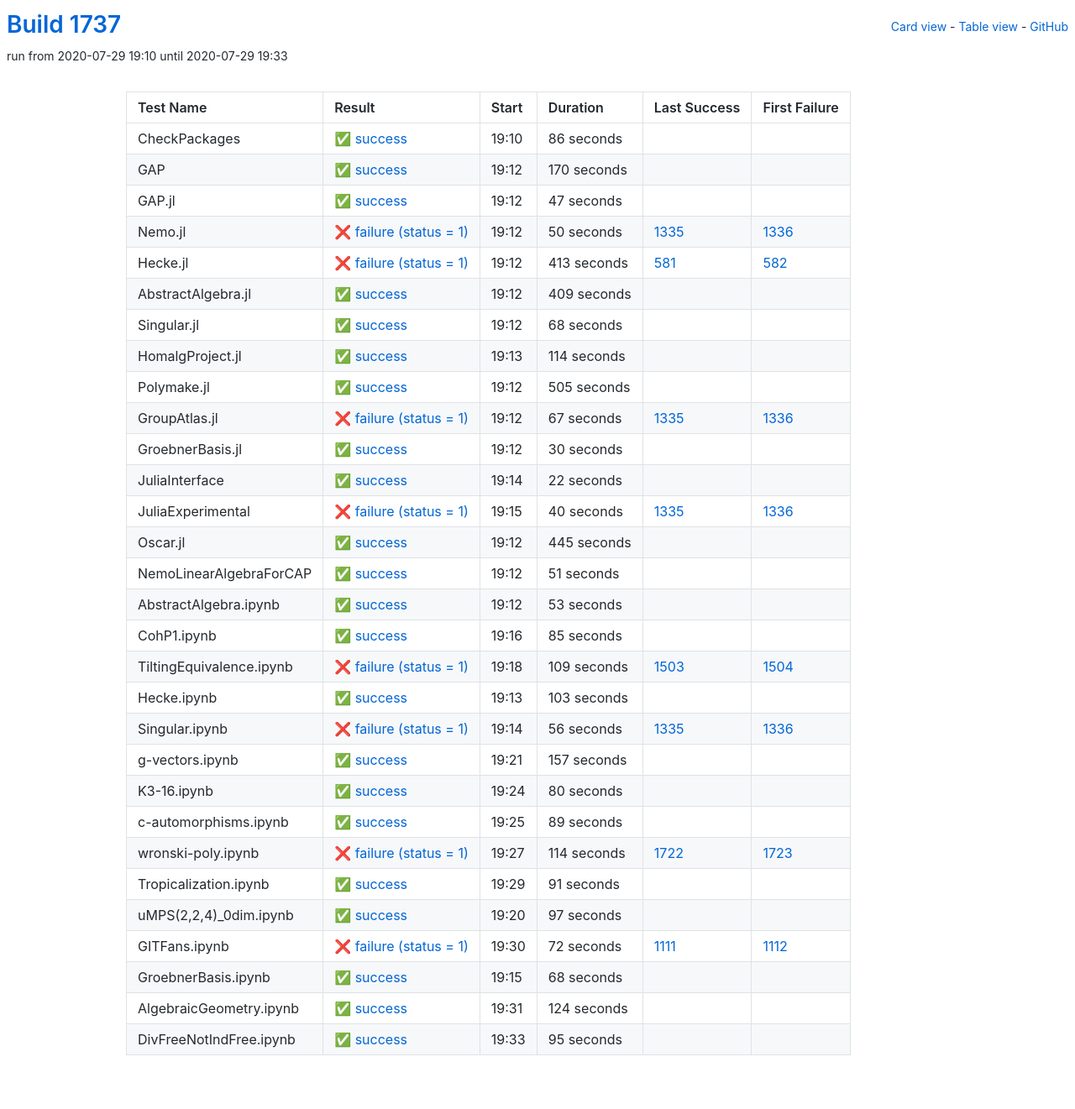
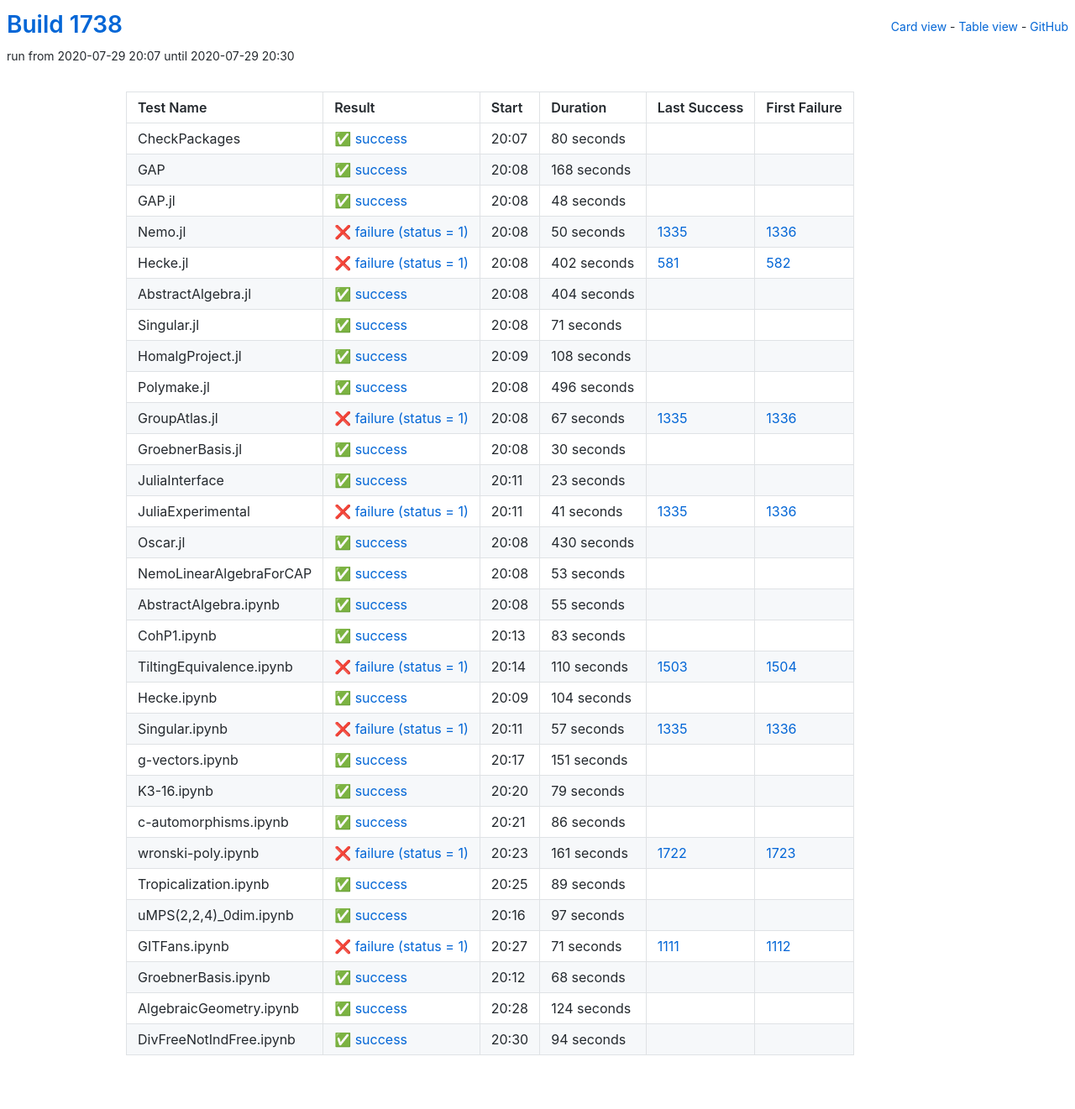
Before and after one commit to oscar-system/oscar-ci-status-1.4, a Jekyll site: the page built from table.html, in a window 1280 px wide. Shown: the whole page at 84% size. Built offline with Jekyll 4.4.1, drawn with Linux system fonts in a browser that asks for light colours.

Commit message:
Build #1738

```diff
--- a/_data/ci.yml
+++ b/_data/ci.yml
@@ -1,6 +1,6 @@
 ---
-build: 1737
-build_url: https://oscarci.mathematik.uni-kl.de/job/oscar-julia-1.4/1737/
+build: 1738
+build_url: https://oscarci.mathematik.uni-kl.de/job/oscar-julia-1.4/1738/
 job: oscar-julia-1.4
 organization: oscar-system
 repo: oscar-ci-status-1.4
@@ -8,44 +8,44 @@ repourl: https://github.com/oscar-system/oscar-ci-status-1.4
 tests:
 - name: CheckPackages
   id: checkpackages
-  log: https://oscarci.mathematik.uni-kl.de/job/oscar-julia-1.4/1737/artifact/logs/build-1737/CheckPackages.log
-  start: 2020-07-29 19:10
+  log: https://oscarci.mathematik.uni-kl.de/job/oscar-julia-1.4/1738/artifact/logs/build-1738/CheckPackages.log
+  start: 2020-07-29 20:07
   success: true
   exitcode: 0
   status: success
-  duration: 86
+  duration: 80
   last_success: false
   last_success_url:
   first_failure: false
   first_failure_url:
 - name: GAP
   id: gap
-  log: https://oscarci.mathematik.uni-kl.de/job/oscar-julia-1.4/1737/artifact/logs/build-1737/GAP.log
-  start: 2020-07-29 19:12
+  log: https://oscarci.mathematik.uni-kl.de/job/oscar-julia-1.4/1738/artifact/logs/build-1738/GAP.log
+  start: 2020-07-29 20:08
   success: true
   exitcode: 0
   status: success
-  duration: 170
+  duration: 168
   last_success: false
   last_success_url:
   first_failure: false
   first_failure_url:
 - name: GAP.jl
   id: gap-jl
-  log: https://oscarci.mathematik.uni-kl.de/job/oscar-julia-1.4/1737/artifact/logs/build-1737/GAP.jl.log
-  start: 2020-07-29 19:12
+  log: https://oscarci.mathematik.uni-kl.de/job/oscar-julia-1.4/1738/artifact/logs/build-1738/GAP.jl.log
+  start: 2020-07-29 20:08
   success: true
   exitcode: 0
   status: success
-  duration: 47
+  duration: 48
   last_success: false
   last_success_url:
   first_failure: false
   first_failure_url:
 - name: Nemo.jl
   id: nemo-jl
-  log: https://oscarci.mathematik.uni-kl.de/job/oscar-julia-1.4/1737/artifact/logs/build-1737/Nemo.jl.log
-  start: 2020-07-29 19:12
+  log: https://oscarci.mathematik.uni-kl.de/job/oscar-julia-1.4/1738/artifact/logs/build-1738/Nemo.jl.log
+  start: 2020-07-29 20:08
   success: false
   exitcode: 1
   status: failure
@@ -56,68 +56,68 @@ tests:
   first_failure_url: https://oscarci.mathematik.uni-kl.de/job/oscar-julia-1.4/1336/
 - name: Hecke.jl
   id: hecke-jl
-  log: https://oscarci.mathematik.uni-kl.de/job/oscar-julia-1.4/1737/artifact/logs/build-1737/Hecke.jl.log
-  start: 2020-07-29 19:12
+  log: https://oscarci.mathematik.uni-kl.de/job/oscar-julia-1.4/1738/artifact/logs/build-1738/Hecke.jl.log
+  start: 2020-07-29 20:08
   success: false
   exitcode: 1
   status: failure
-  duration: 413
+  duration: 402
   last_success: 581
   last_success_url: https://oscarci.mathematik.uni-kl.de/job/oscar-julia-1.4/581/
   first_failure: 582
   first_failure_url: https://oscarci.mathematik.uni-kl.de/job/oscar-julia-1.4/582/
 - name: AbstractAlgebra.jl
   id: abstractalgebra-jl
-  log: https://oscarci.mathematik.uni-kl.de/job/oscar-julia-1.4/1737/artifact/logs/build-1737/AbstractAlgebra.jl.log
-  start: 2020-07-29 19:12
+  log: https://oscarci.mathematik.uni-kl.de/job/oscar-julia-1.4/1738/artifact/logs/build-1738/AbstractAlgebra.jl.log
+  start: 2020-07-29 20:08
   success: true
   exitcode: 0
   status: success
-  duration: 409
+  duration: 404
   last_success: false
   last_success_url:
   first_failure: false
   first_failure_url:
 - name: Singular.jl
   id: singular-jl
-  log: https://oscarci.mathematik.uni-kl.de/job/oscar-julia-1.4/1737/artifact/logs/build-1737/Singular.jl.log
-  start: 2020-07-29 19:12
+  log: https://oscarci.mathematik.uni-kl.de/job/oscar-julia-1.4/1738/artifact/logs/build-1738/Singular.jl.log
+  start: 2020-07-29 20:08
   success: true
   exitcode: 0
   status: success
-  duration: 68
+  duration: 71
   last_success: false
   last_success_url:
   first_failure: false
   first_failure_url:
 - name: HomalgProject.jl
   id: homalgproject-jl
-  log: https://oscarci.mathematik.uni-kl.de/job/oscar-julia-1.4/1737/artifact/logs/build-1737/HomalgProject.jl.log
-  start: 2020-07-29 19:13
+  log: https://oscarci.mathematik.uni-kl.de/job/oscar-julia-1.4/1738/artifact/logs/build-1738/HomalgProject.jl.log
+  start: 2020-07-29 20:09
   success: true
   exitcode: 0
   status: success
-  duration: 114
+  duration: 108
   last_success: false
   last_success_url:
   first_failure: false
   first_failure_url:
 - name: Polymake.jl
   id: polymake-jl
-  log: https://oscarci.mathematik.uni-kl.de/job/oscar-julia-1.4/1737/artifact/logs/build-1737/Polymake.jl.log
-  start: 2020-07-29 19:12
+  log: https://oscarci.mathematik.uni-kl.de/job/oscar-julia-1.4/1738/artifact/logs/build-1738/Polymake.jl.log
+  start: 2020-07-29 20:08
   success: true
   exitcode: 0
   status: success
-  duration: 505
+  duration: 496
   last_success: false
   last_success_url:
   first_failure: false
   first_failure_url:
 - name: GroupAtlas.jl
   id: groupatlas-jl
-  log: https://oscarci.mathematik.uni-kl.de/job/oscar-julia-1.4/1737/artifact/logs/build-1737/GroupAtlas.jl.log
-  start: 2020-07-29 19:12
+  log: https://oscarci.mathematik.uni-kl.de/job/oscar-julia-1.4/1738/artifact/logs/build-1738/GroupAtlas.jl.log
+  start: 2020-07-29 20:08
   success: false
   exitcode: 1
   status: failure
@@ -128,8 +128,8 @@ tests:
   first_failure_url: https://oscarci.mathematik.uni-kl.de/job/oscar-julia-1.4/1336/
 - name: GroebnerBasis.jl
   id: groebnerbasis-jl
-  log: https://oscarci.mathematik.uni-kl.de/job/oscar-julia-1.4/1737/artifact/logs/build-1737/GroebnerBasis.jl.log
-  start: 2020-07-29 19:12
+  log: https://oscarci.mathematik.uni-kl.de/job/oscar-julia-1.4/1738/artifact/logs/build-1738/GroebnerBasis.jl.log
+  start: 2020-07-29 20:08
   success: true
   exitcode: 0
   status: success
@@ -140,56 +140,44 @@ tests:
   first_failure_url:
 - name: JuliaInterface
   id: juliainterface
-  log: https://oscarci.mathematik.uni-kl.de/job/oscar-julia-1.4/1737/artifact/logs/build-1737/JuliaInterface.log
-  start: 2020-07-29 19:14
+  log: https://oscarci.mathematik.uni-kl.de/job/oscar-julia-1.4/1738/artifact/logs/build-1738/JuliaInterface.log
+  start: 2020-07-29 20:11
   success: true
   exitcode: 0
   status: success
-  duration: 22
+  duration: 23
   last_success: false
   last_success_url:
   first_failure: false
   first_failure_url:
 - name: JuliaExperimental
   id: juliaexperimental
-  log: https://oscarci.mathematik.uni-kl.de/job/oscar-julia-1.4/1737/artifact/logs/build-1737/JuliaExperimental.log
-  start: 2020-07-29 19:15
+  log: https://oscarci.mathematik.uni-kl.de/job/oscar-julia-1.4/1738/artifact/logs/build-1738/JuliaExperimental.log
+  start: 2020-07-29 20:11
   success: false
   exitcode: 1
   status: failure
-  duration: 40
+  duration: 41
   last_success: 1335
   last_success_url: https://oscarci.mathematik.uni-kl.de/job/oscar-julia-1.4/1335/
   first_failure: 1336
   first_failure_url: https://oscarci.mathematik.uni-kl.de/job/oscar-julia-1.4/1336/
 - name: Oscar.jl
   id: oscar-jl
-  log: https://oscarci.mathematik.uni-kl.de/job/oscar-julia-1.4/1737/artifact/logs/build-1737/Oscar.jl.log
-  start: 2020-07-29 19:12
+  log: https://oscarci.mathematik.uni-kl.de/job/oscar-julia-1.4/1738/artifact/logs/build-1738/Oscar.jl.log
+  start: 2020-07-29 20:08
   success: true
   exitcode: 0
   status: success
-  duration: 445
+  duration: 430
   last_success: false
   last_success_url:
   first_failure: false
   first_failure_url:
 - name: NemoLinearAlgebraForCAP
   id: nemolinearalgebraforcap
-  log: https://oscarci.mathematik.uni-kl.de/job/oscar-julia-1.4/1737/artifact/logs/build-1737/NemoLinearAlgebraForCAP.log
-  start: 2020-07-29 19:12
-  success: true
-  exitcode: 0
-  status: success
-  duration: 51
-  last_success: false
-  last_success_url:
-  first_failure: false
-  first_failure_url:
-- name: AbstractAlgebra.ipynb
-  id: abstractalgebra-ipynb
-  log: https://oscarci.mathematik.uni-kl.de/job/oscar-julia-1.4/1737/artifact/logs/build-1737/AbstractAlgebra.ipynb.log
-  start: 2020-07-29 19:12
+  log: https://oscarci.mathematik.uni-kl.de/job/oscar-julia-1.4/1738/artifact/logs/build-1738/NemoLinearAlgebraForCAP.log
+  start: 2020-07-29 20:08
   success: true
   exitcode: 0
   status: success
@@ -198,82 +186,118 @@ tests:
   last_success_url:
   first_failure: false
   first_failure_url:
-- name: CohP1.ipynb
-  id: cohp1-ipynb
-  log: https://oscarci.mathematik.uni-kl.de/job/oscar-julia-1.4/1737/artifact/logs/build-1737/CohP1.ipynb.log
-  start: 2020-07-29 19:16
+- name: AbstractAlgebra.ipynb
+  id: abstractalgebra-ipynb
+  log: https://oscarci.mathematik.uni-kl.de/job/oscar-julia-1.4/1738/artifact/logs/build-1738/AbstractAlgebra.ipynb.log
+  start: 2020-07-29 20:08
   success: true
   exitcode: 0
   status: success
-  duration: 85
+  duration: 55
+  last_success: false
+  last_success_url:
+  first_failure: false
+  first_failure_url:
+- name: CohP1.ipynb
+  id: cohp1-ipynb
+  log: https://oscarci.mathematik.uni-kl.de/job/oscar-julia-1.4/1738/artifact/logs/build-1738/CohP1.ipynb.log
+  start: 2020-07-29 20:13
+  success: true
+  exitcode: 0
+  status: success
+  duration: 83
   last_success: false
   last_success_url:
   first_failure: false
   first_failure_url:
 - name: TiltingEquivalence.ipynb
   id: tiltingequivalence-ipynb
-  log: https://oscarci.mathematik.uni-kl.de/job/oscar-julia-1.4/1737/artifact/logs/build-1737/TiltingEquivalence.ipynb.log
-  start: 2020-07-29 19:18
+  log: https://oscarci.mathematik.uni-kl.de/job/oscar-julia-1.4/1738/artifact/logs/build-1738/TiltingEquivalence.ipynb.log
+  start: 2020-07-29 20:14
   success: false
   exitcode: 1
   status: failure
-  duration: 109
+  duration: 110
   last_success: 1503
   last_success_url: https://oscarci.mathematik.uni-kl.de/job/oscar-julia-1.4/1503/
   first_failure: 1504
   first_failure_url: https://oscarci.mathematik.uni-kl.de/job/oscar-julia-1.4/1504/
 - name: Hecke.ipynb
   id: hecke-ipynb
-  log: https://oscarci.mathematik.uni-kl.de/job/oscar-julia-1.4/1737/artifact/logs/build-1737/Hecke.ipynb.log
-  start: 2020-07-29 19:13
+  log: https://oscarci.mathematik.uni-kl.de/job/oscar-julia-1.4/1738/artifact/logs/build-1738/Hecke.ipynb.log
+  start: 2020-07-29 20:09
   success: true
   exitcode: 0
   status: success
-  duration: 103
+  duration: 104
   last_success: false
   last_success_url:
   first_failure: false
   first_failure_url:
 - name: Singular.ipynb
   id: singular-ipynb
-  log: https://oscarci.mathematik.uni-kl.de/job/oscar-julia-1.4/1737/artifact/logs/build-1737/Singular.ipynb.log
-  start: 2020-07-29 19:14
+  log: https://oscarci.mathematik.uni-kl.de/job/oscar-julia-1.4/1738/artifact/logs/build-1738/Singular.ipynb.log
+  start: 2020-07-29 20:11
   success: false
   exitcode: 1
   status: failure
-  duration: 56
+  duration: 57
   last_success: 1335
   last_success_url: https://oscarci.mathematik.uni-kl.de/job/oscar-julia-1.4/1335/
   first_failure: 1336
   first_failure_url: https://oscarci.mathematik.uni-kl.de/job/oscar-julia-1.4/1336/
 - name: g-vectors.ipynb
   id: g-vectors-ipynb
-  log: https://oscarci.mathematik.uni-kl.de/job/oscar-julia-1.4/1737/artifact/logs/build-1737/g-vectors.ipynb.log
-  start: 2020-07-29 19:21
+  log: https://oscarci.mathematik.uni-kl.de/job/oscar-julia-1.4/1738/artifact/logs/build-1738/g-vectors.ipynb.log
+  start: 2020-07-29 20:17
   success: true
   exitcode: 0
   status: success
-  duration: 157
+  duration: 151
   last_success: false
   last_success_url:
   first_failure: false
   first_failure_url:
 - name: K3-16.ipynb
   id: k3-16-ipynb
-  log: https://oscarci.mathematik.uni-kl.de/job/oscar-julia-1.4/1737/artifact/logs/build-1737/K3-16.ipynb.log
-  start: 2020-07-29 19:24
+  log: https://oscarci.mathematik.uni-kl.de/job/oscar-julia-1.4/1738/artifact/logs/build-1738/K3-16.ipynb.log
+  start: 2020-07-29 20:20
   success: true
   exitcode: 0
   status: success
-  duration: 80
+  duration: 79
   last_success: false
   last_success_url:
   first_failure: false
   first_failure_url:
 - name: c-automorphisms.ipynb
   id: c-automorphisms-ipynb
-  log: https://oscarci.mathematik.uni-kl.de/job/oscar-julia-1.4/1737/artifact/logs/build-1737/c-automorphisms.ipynb.log
-  start: 2020-07-29 19:25
+  log: https://oscarci.mathematik.uni-kl.de/job/oscar-julia-1.4/1738/artifact/logs/build-1738/c-automorphisms.ipynb.log
+  start: 2020-07-29 20:21
+  success: true
+  exitcode: 0
+  status: success
+  duration: 86
+  last_success: false
+  last_success_url:
+  first_failure: false
+  first_failure_url:
+- name: wronski-poly.ipynb
+  id: wronski-poly-ipynb
+  log: https://oscarci.mathematik.uni-kl.de/job/oscar-julia-1.4/1738/artifact/logs/build-1738/wronski-poly.ipynb.log
+  start: 2020-07-29 20:23
+  success: false
+  exitcode: 1
+  status: failure
+  duration: 161
+  last_success: 1722
+  last_success_url: https://oscarci.mathematik.uni-kl.de/job/oscar-julia-1.4/1722/
+  first_failure: 1723
+  first_failure_url: https://oscarci.mathematik.uni-kl.de/job/oscar-julia-1.4/1723/
+- name: Tropicalization.ipynb
+  id: tropicalization-ipynb
+  log: https://oscarci.mathematik.uni-kl.de/job/oscar-julia-1.4/1738/artifact/logs/build-1738/Tropicalization.ipynb.log
+  start: 2020-07-29 20:25
   success: true
   exitcode: 0
   status: success
@@ -282,34 +306,10 @@ tests:
   last_success_url:
   first_failure: false
   first_failure_url:
-- name: wronski-poly.ipynb
-  id: wronski-poly-ipynb
-  log: https://oscarci.mathematik.uni-kl.de/job/oscar-julia-1.4/1737/artifact/logs/build-1737/wronski-poly.ipynb.log
-  start: 2020-07-29 19:27
-  success: false
-  exitcode: 1
-  status: failure
-  duration: 114
-  last_success: 1722
-  last_success_url: https://oscarci.mathematik.uni-kl.de/job/oscar-julia-1.4/1722/
-  first_failure: 1723
-  first_failure_url: https://oscarci.mathematik.uni-kl.de/job/oscar-julia-1.4/1723/
-- name: Tropicalization.ipynb
-  id: tropicalization-ipynb
-  log: https://oscarci.mathematik.uni-kl.de/job/oscar-julia-1.4/1737/artifact/logs/build-1737/Tropicalization.ipynb.log
-  start: 2020-07-29 19:29
-  success: true
-  exitcode: 0
-  status: success
-  duration: 91
-  last_success: false
-  last_success_url:
-  first_failure: false
-  first_failure_url:
 - name: uMPS(2,2,4)_0dim.ipynb
   id: umps-2-2-4-0dim-ipynb
-  log: https://oscarci.mathematik.uni-kl.de/job/oscar-julia-1.4/1737/artifact/logs/build-1737/uMPS-2-2-4-_0dim.ipynb.log
-  start: 2020-07-29 19:20
+  log: https://oscarci.mathematik.uni-kl.de/job/oscar-julia-1.4/1738/artifact/logs/build-1738/uMPS-2-2-4-_0dim.ipynb.log
+  start: 2020-07-29 20:16
   success: true
   exitcode: 0
   status: success
@@ -320,20 +320,20 @@ tests:
   first_failure_url:
 - name: GITFans.ipynb
   id: gitfans-ipynb
-  log: https://oscarci.mathematik.uni-kl.de/job/oscar-julia-1.4/1737/artifact/logs/build-1737/GITFans.ipynb.log
-  start: 2020-07-29 19:30
+  log: https://oscarci.mathematik.uni-kl.de/job/oscar-julia-1.4/1738/artifact/logs/build-1738/GITFans.ipynb.log
+  start: 2020-07-29 20:27
   success: false
   exitcode: 1
   status: failure
-  duration: 72
+  duration: 71
   last_success: 1111
   last_success_url: https://oscarci.mathematik.uni-kl.de/job/oscar-julia-1.4/1111/
   first_failure: 1112
   first_failure_url: https://oscarci.mathematik.uni-kl.de/job/oscar-julia-1.4/1112/
 - name: GroebnerBasis.ipynb
   id: groebnerbasis-ipynb
-  log: https://oscarci.mathematik.uni-kl.de/job/oscar-julia-1.4/1737/artifact/logs/build-1737/GroebnerBasis.ipynb.log
-  start: 2020-07-29 19:15
+  log: https://oscarci.mathematik.uni-kl.de/job/oscar-julia-1.4/1738/artifact/logs/build-1738/GroebnerBasis.ipynb.log
+  start: 2020-07-29 20:12
   success: true
   exitcode: 0
   status: success
@@ -344,8 +344,8 @@ tests:
   first_failure_url:
 - name: AlgebraicGeometry.ipynb
   id: algebraicgeometry-ipynb
-  log: https://oscarci.mathematik.uni-kl.de/job/oscar-julia-1.4/1737/artifact/logs/build-1737/AlgebraicGeometry.ipynb.log
-  start: 2020-07-29 19:31
+  log: https://oscarci.mathematik.uni-kl.de/job/oscar-julia-1.4/1738/artifact/logs/build-1738/AlgebraicGeometry.ipynb.log
+  start: 2020-07-29 20:28
   success: true
   exitcode: 0
   status: success
@@ -356,12 +356,12 @@ tests:
   first_failure_url:
 - name: DivFreeNotIndFree.ipynb
   id: divfreenotindfree-ipynb
-  log: https://oscarci.mathematik.uni-kl.de/job/oscar-julia-1.4/1737/artifact/logs/build-1737/DivFreeNotIndFree.ipynb.log
-  start: 2020-07-29 19:33
+  log: https://oscarci.mathematik.uni-kl.de/job/oscar-julia-1.4/1738/artifact/logs/build-1738/DivFreeNotIndFree.ipynb.log
+  start: 2020-07-29 20:30
   success: true
   exitcode: 0
   status: success
-  duration: 95
+  duration: 94
   last_success: false
   last_success_url:
   first_failure: false
```
Also changed, not shown: README.md.
